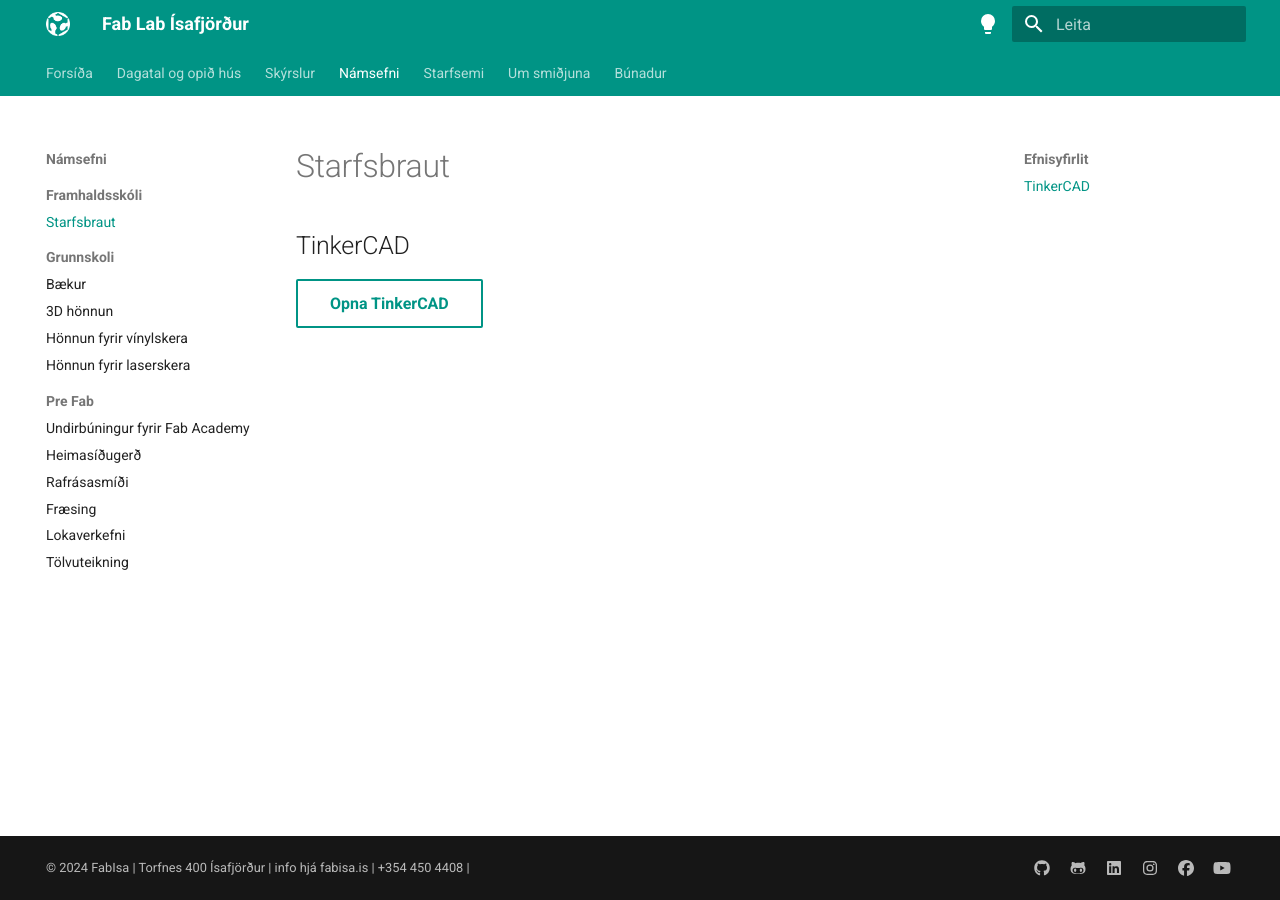
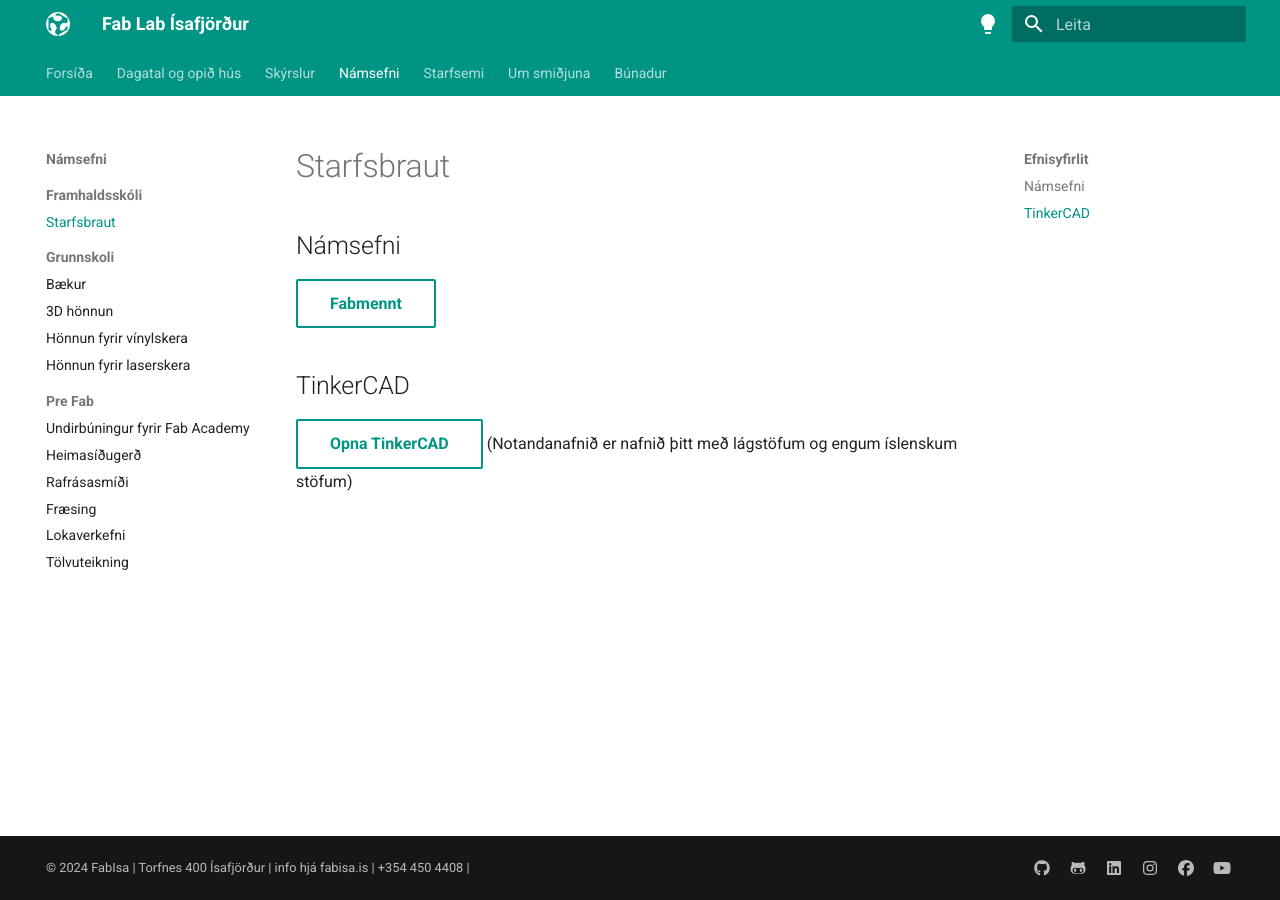
Before and after one commit to fablabisastaff/fabisa_site, an MkDocs documentation site: the page built from docs/Námsefni/Framhaldsskóli/starfsbraut.md, in a window 1280 px wide. Built offline with MkDocs 1.6.1 and Material for MkDocs 9.7.7, drawn with Linux system fonts in a browser that asks for light colours.

Commit message:
added fabmennt button to starfsbraut

```diff
--- a/docs/Námsefni/Framhaldsskóli/starfsbraut.md
+++ b/docs/Námsefni/Framhaldsskóli/starfsbraut.md
@@ -1,5 +1,10 @@
 # Starfsbraut
+
+## Námsefni
+
+[Fabmennt](https://www.fabmennt.com/){ .md-button }
 
 ## TinkerCAD
 
 [Opna TinkerCAD](https://www.tinkercad.com/joinclass/JUKS96Y9E){ .md-button }
+(Notandanafnið er nafnið þitt með lágstöfum og engum íslenskum stöfum)
```
